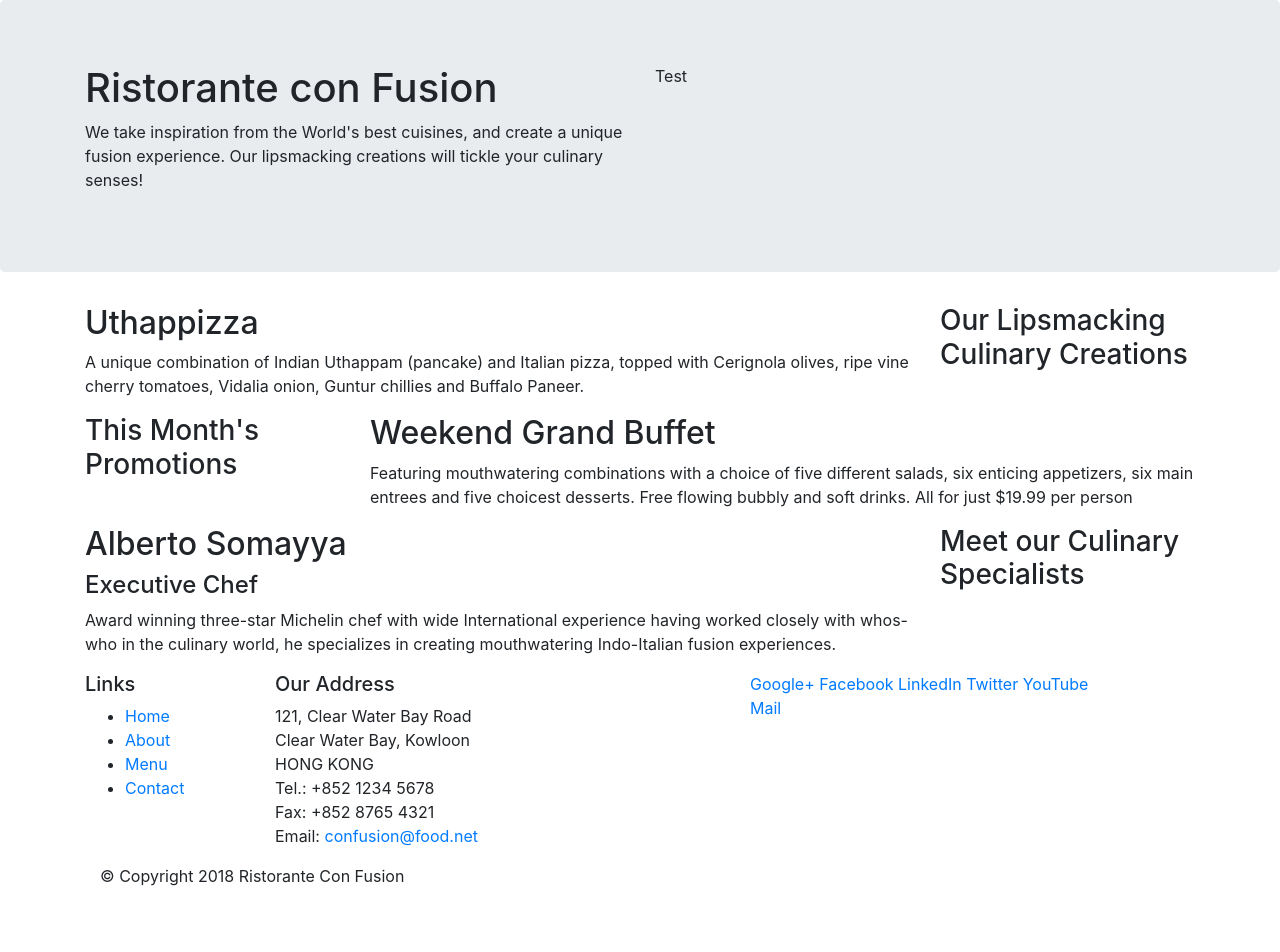
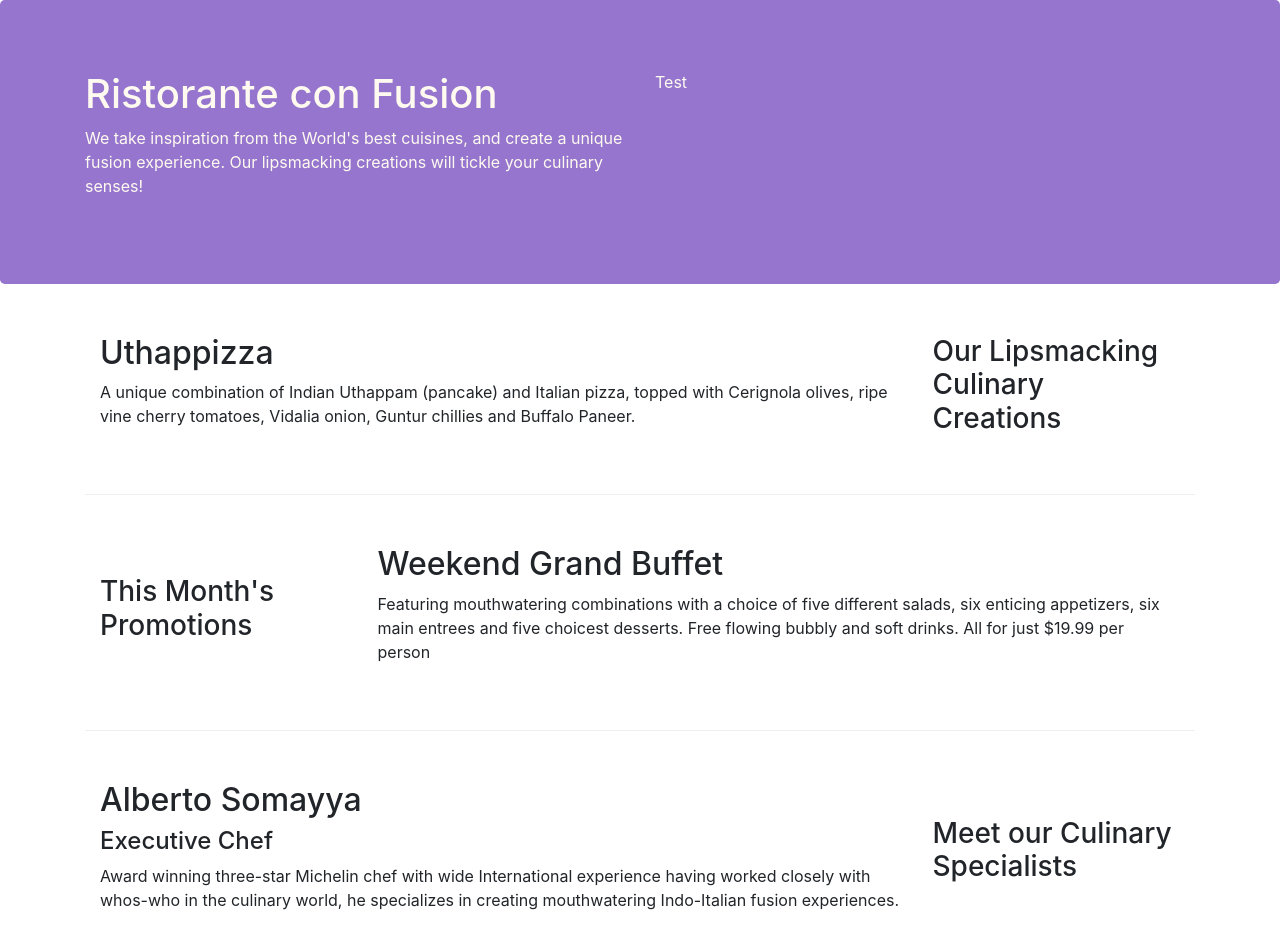
Before and after one commit to cnaant2/conFusiun, a website: page index.html in a window 1280 px wide. Shown: the top 952 px of the page. Before the commit the page ends 904 px from the top, so only its background shows below. Drawn offline with nearby package versions, Linux system fonts and the light colour scheme.

Commit message:
Bootstrap Grid Part 2

```diff
--- /dev/null
+++ b/css/styles.css
@@ -0,0 +1,30 @@
+.row-header {
+  margin: 0px, auto;
+  padding: 0px;
+}
+
+.row-content {
+  margin: 0px auto;
+  padding: 50px 0px 50px 0px;
+  border-bottom: 1px ridge;
+  min-length:400px;
+}
+
+.footer {
+  background-color: #D1C4E9;
+  margin:0px auto;
+  padding: 20px 0px 20px 0px;
+}
+
+.jumbotron {
+  padding: 70px 30px 70px 30px;
+  margin: 0px auto;
+  background: #9575CD;
+  color: floralwhite;
+}
+
+address {
+  font-size:80%;
+  margin:0px;
+  color:#0f0f0f;
+}
--- a/index.html
+++ b/index.html
@@ -8,7 +8,7 @@
   <meta http-equiv="x-ua-compatible" content="ie-edge">
   <link rel="stylesheet"
     href="node_modules/bootstrap/dist/css/bootstrap.min.css">
-
+  <link href="css/styles.css" rel="stylesheet">
     <title>Ristorante Con Fusion</title>
 </head>
 
@@ -16,7 +16,7 @@
 
     <header class="jumbotron">
         <div class="container">
-            <div class="row">
+            <div class="row row-header">
                 <div class="col-12 col-sm-6">
                     <h1>Ristorante con Fusion</h1>
                     <p>We take inspiration from the World's best cuisines, and create a unique fusion experience. Our lipsmacking creations will tickle your culinary senses!</p>
@@ -28,7 +28,7 @@
     </header>
 
     <div class="container">
-        <div class="row">
+        <div class="row row-content align-items-center">
             <div class="col-12 col-sm-4 order-sm-last col-md-3">
                 <h3>Our Lipsmacking Culinary Creations</h3>
             </div>
@@ -39,7 +39,7 @@
         </div>
 
 
-        <div class="row">
+        <div class="row row-content align-items-center">
             <div class="col-12 col-sm-4 col-md-3">
                 <h3>This Month's Promotions</h3>
             </div>
@@ -49,7 +49,7 @@
             </div>
         </div>
 
-        <div class="row">
+        <div class="row row-content align-items-center">
             <div class="col-12 col-sm-4 order-sm-last col-md-3">
                 <h3>Meet our Culinary Specialists</h3>
             </div>
@@ -61,12 +61,12 @@
         </div>
     </div>
 
-    <footer>
+    <footer class="footer">
         <div class="container">
             <div class="row">
                 <div class="col-4 offsett-1 col-sm-2">
                     <h5>Links</h5>
-                    <ul>
+                    <ul class="list-unstyled">
                         <li><a href="#">Home</a></li>
                         <li><a href="#">About</a></li>
                         <li><a href="#">Menu</a></li>
@@ -84,8 +84,8 @@
 		              Email: <a href="mailto:confusion@food.net">confusion@food.net</a>
 		           </address>
                 </div>
-                <div class="col-12 col-sm-4">
-                    <div>
+                <div class="col-12 col-sm-4 align-self-center">
+                    <div class="text-center">
                         <a href="http://google.com/+">Google+</a>
                         <a href="http://www.facebook.com/profile.php?id=">Facebook</a>
                         <a href="http://www.linkedin.com/in/">LinkedIn</a>
@@ -95,7 +95,7 @@
                     </div>
                 </div>
            </div>
-           <div>
+           <div row justify-content-center>
                 <div class="col-auto">
                     <p>© Copyright 2018 Ristorante Con Fusion</p>
                 </div>
```
